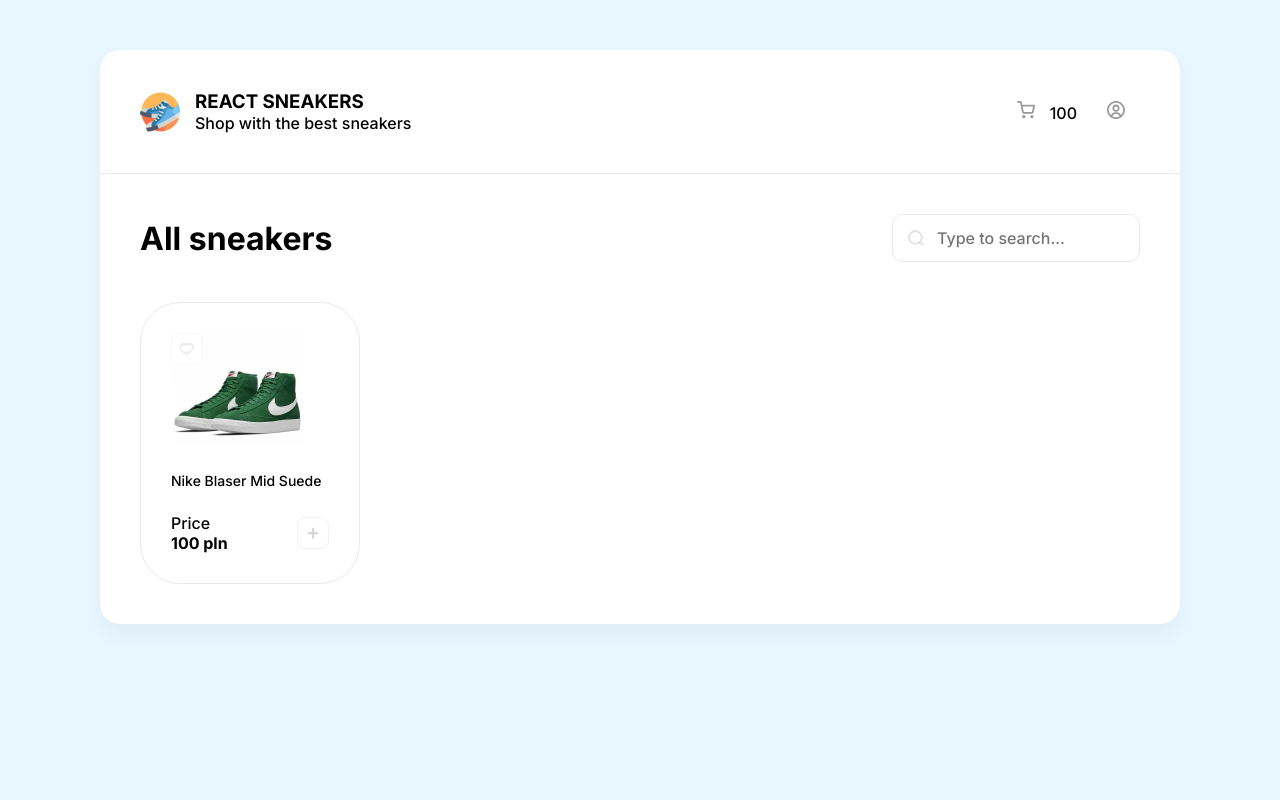
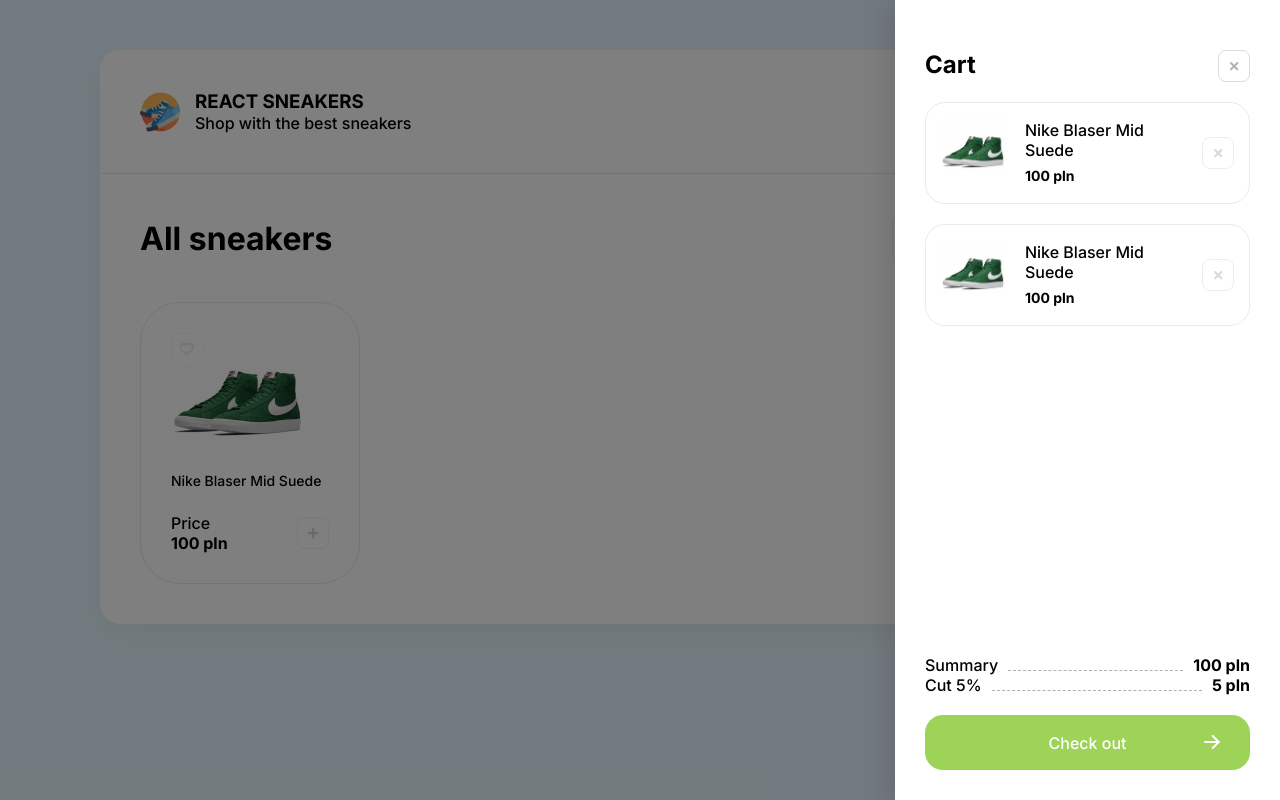
Before and after one commit to Anastasiya999/simple_shop, a React (Create React App) app: page / in a window 1280 px wide. Built offline with nearby package versions, Linux system fonts and the light colour scheme.

Commit message:
added cart opening

```diff
--- a/src/components/Drawer.js
+++ b/src/components/Drawer.js
@@ -1,10 +1,10 @@
-function Drawer() {
+function Drawer({ onClose }) {
   return (
-    <div className="overlay" style={{ display: "none" }}>
+    <div className="overlay">
       <div className="drawer d-flex flex-column">
         <h2 className="d-flex justify-between">
           Cart
-          <img src="img/btn-remove.svg" />
+          <img src="img/btn-remove.svg" onClick={onClose} />
         </h2>
         <div className="items">
           <div className="cart-item d-flex align-center mb-20">
--- a/src/components/Header.js
+++ b/src/components/Header.js
@@ -1,6 +1,6 @@
 import React from "react";
 
-function Header() {
+function Header({ onClickCart }) {
   return (
     <header className="d-flex justify-between align-center p-40">
       <div className="d-flex align-center">
@@ -12,7 +12,11 @@
       </div>
 
       <ul className="d-flex">
-        <li className="mr-30">
+        <li
+          className="mr-30"
+          onClick={onClickCart}
+          style={{ cursor: "pointer" }}
+        >
           <img width={18} height={18} src="/img/cart.svg"></img>
           <span>100</span>
         </li>
```
